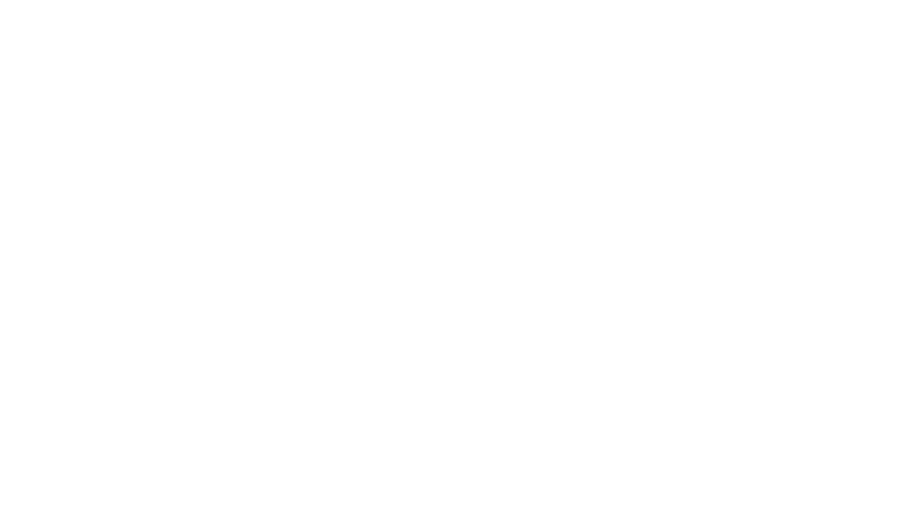
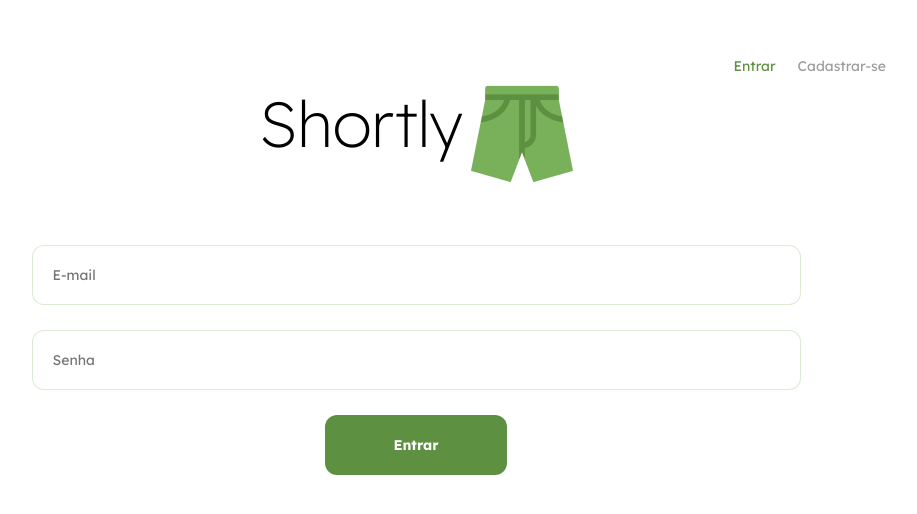
Before and after one commit to lucasambar/shortly-front, a React (Create React App) app: page /login in a window 1280 px wide. Before the commit this address had no page. Shown: the top 514 px of the page, without its empty margins (224-1141 px from the left). Built offline with nearby package versions, Linux system fonts and the light colour scheme.

Commit message:
feat: signin page interface

```diff
--- a/src/App.js
+++ b/src/App.js
@@ -2,6 +2,7 @@ import { GlobalStyle } from "./constants/globalstyle.js";
 import { BrowserRouter, Routes, Route } from "react-router-dom";
 import DeslogadaPage from "./pages/deslogada/deslogada.js";
 import Signup from "./pages/signup/signup.js";
+import Signin from "./pages/login/signin.js";
 
 
 function App() {
@@ -12,6 +13,7 @@ function App() {
         <Routes>
           <Route path="/" element={<DeslogadaPage/>} />
           <Route path="/cadastro" element={<Signup/>} />
+          <Route path="/login" element={<Signin/>} />
         </Routes>
       </BrowserRouter>
     </>
--- /dev/null
+++ b/src/pages/login/signin.js
@@ -0,0 +1,17 @@
+import Forms from "../../components/forms";
+import Logo from "../../components/logo";
+import Topo from "../../components/topo";
+
+export default function Signin () {
+    return (
+        <>
+            <Topo/>
+            <Logo/>
+            <Forms>
+                <input placeholder="E-mail"/>
+                <input placeholder="Senha"/>
+                <button><p>Entrar</p></button>
+            </Forms>
+        </>
+    )
+}
```
